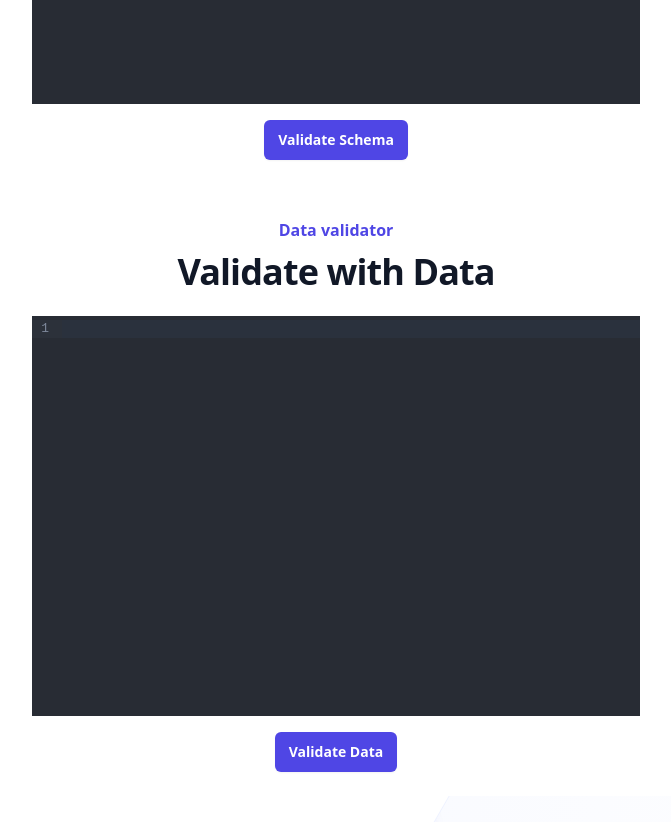
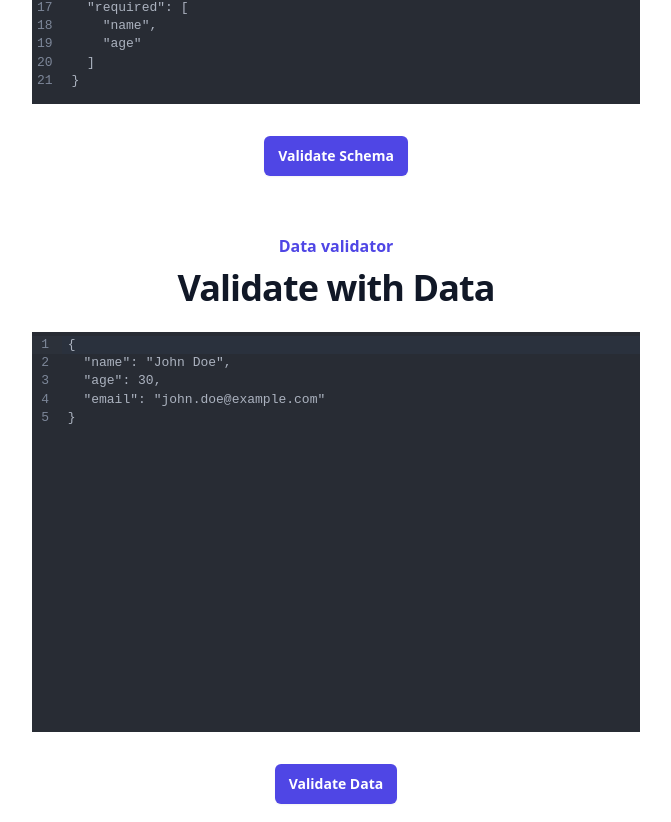
Before and after one commit to tdkhoaEA/schema-validate, a React (Vite) app: page / in a window 1280 px wide. Shown: the part 956-1778 px from the top of the page, without its empty margins (304-975 px from the left). Built offline with nearby package versions, Linux system fonts and the light colour scheme.

Commit message:
add sample data

```diff
--- a/src/App.jsx
+++ b/src/App.jsx
@@ -4,9 +4,10 @@ import Code from './components/Code';
 import Data from './components/Data';
 import Footer from './components/Footer';
 import { useState } from 'react';
+import { sampleSchemaString } from './constants/sample';
 
 function App() {
-    const [schema, setSchema] = useState('');
+    const [schema, setSchema] = useState(sampleSchemaString);
     return (
         <>
             <Header />
@@ -22,7 +23,7 @@ function App() {
                         </p>
                     </div>
                 </div>
-                <Code updateSchema={(val) => setSchema(val)} />
+                <Code sample={schema} updateSchema={(val) => setSchema(val)} />
             </div>
             <div className="bg-white sm:pt-8">
                 <div className="mx-auto max-w-7xl px-6 lg:px-8">
--- a/src/components/Code.jsx
+++ b/src/components/Code.jsx
@@ -2,8 +2,8 @@ import { useState, useCallback } from 'react';
 import CodeMirror from '@uiw/react-codemirror';
 import { useJsonSchemaValidator } from '../hooks/validator';
 
-function Code({ updateSchema }) {
-    const [schema, setSchema] = useState('');
+function Code({ sample, updateSchema }) {
+    const [schema, setSchema] = useState(sample);
     const { isValid, errors, validateSchema } = useJsonSchemaValidator();
 
     // Define onChange callback to update the schema state
@@ -23,21 +23,12 @@ function Code({ updateSchema }) {
 
     return (
         <div className="px-4 my-6 w-1/2 mx-auto">
-            {/* <h2 className="p-2 font-bold text-lg">Input Schema</h2> */}
             <CodeMirror
                 value={schema}
                 height="400px"
-                onChange={onChange} // Pass onChange callback to CodeMirror component
+                onChange={onChange}
                 theme="dark"
             />
-            <div className="w-full flex justify-center">
-                <button
-                    className="mt-4 mx-auto rounded-md bg-indigo-600 px-3.5 py-2.5 text-sm font-semibold text-white shadow-sm hover:bg-indigo-500 focus-visible:outline focus-visible:outline-2 focus-visible:outline-offset-2 focus-visible:outline-indigo-600"
-                    onClick={handleValidateSchema} // Pass handleValidateSchema callback to the button's onClick event
-                >
-                    Validate Schema
-                </button>
-            </div>
             <div className="mt-4">
                 {isValid && (
                     <p style={{ color: 'green' }}>
@@ -57,6 +48,14 @@ function Code({ updateSchema }) {
                     </div>
                 )}
             </div>
+            <div className="w-full flex justify-center">
+                <button
+                    className="mt-4 mx-auto rounded-md bg-indigo-600 px-3.5 py-2.5 text-sm font-semibold text-white shadow-sm hover:bg-indigo-500 focus-visible:outline focus-visible:outline-2 focus-visible:outline-offset-2 focus-visible:outline-indigo-600"
+                    onClick={handleValidateSchema}
+                >
+                    Validate Schema
+                </button>
+            </div>
         </div>
     );
 }
--- a/src/components/Data.jsx
+++ b/src/components/Data.jsx
@@ -1,9 +1,10 @@
 import { useState, useCallback } from 'react';
 import CodeMirror from '@uiw/react-codemirror';
 import { useDataValidator } from '../hooks/validator';
+import { sampleDataString } from '../constants/sample';
 
 function Data({ schema }) {
-    const [data, setData] = useState('');
+    const [data, setData] = useState(sampleDataString);
     const { isValid, errors, validateData } = useDataValidator(schema);
 
     // Define onChange callback to update the schema state
@@ -30,14 +31,6 @@ function Data({ schema }) {
                 onChange={onChange}
                 theme="dark"
             />
-            <div className="w-full flex justify-center">
-                <button
-                    className="mt-4 mx-auto rounded-md bg-indigo-600 px-3.5 py-2.5 text-sm font-semibold text-white shadow-sm hover:bg-indigo-500 focus-visible:outline focus-visible:outline-2 focus-visible:outline-offset-2 focus-visible:outline-indigo-600"
-                    onClick={handleValidateSchema} // Pass handleValidateSchema callback to the button's onClick event
-                >
-                    Validate Data
-                </button>
-            </div>
             <div className="mt-4">
                 {isValid && (
                     <p style={{ color: 'green' }}>
@@ -57,6 +50,14 @@ function Data({ schema }) {
                     </div>
                 )}
             </div>
+            <div className="w-full flex justify-center">
+                <button
+                    className="mt-4 mx-auto rounded-md bg-indigo-600 px-3.5 py-2.5 text-sm font-semibold text-white shadow-sm hover:bg-indigo-500 focus-visible:outline focus-visible:outline-2 focus-visible:outline-offset-2 focus-visible:outline-indigo-600"
+                    onClick={handleValidateSchema} // Pass handleValidateSchema callback to the button's onClick event
+                >
+                    Validate Data
+                </button>
+            </div>
         </div>
     );
 }
--- /dev/null
+++ b/src/constants/sample.js
@@ -0,0 +1,20 @@
+const schema = {
+    $schema: 'http://json-schema.org/draft-07/schema#',
+    type: 'object',
+    properties: {
+        name: { type: 'string' },
+        age: { type: 'integer', minimum: 0 },
+        email: { type: 'string', format: 'email' },
+    },
+    required: ['name', 'age'],
+};
+
+export const sampleSchemaString = JSON.stringify(schema, null, 2);
+
+const data = {
+    name: 'John Doe',
+    age: 30,
+    email: 'john.doe@example.com',
+};
+
+export const sampleDataString = JSON.stringify(data, null, 2);
```
